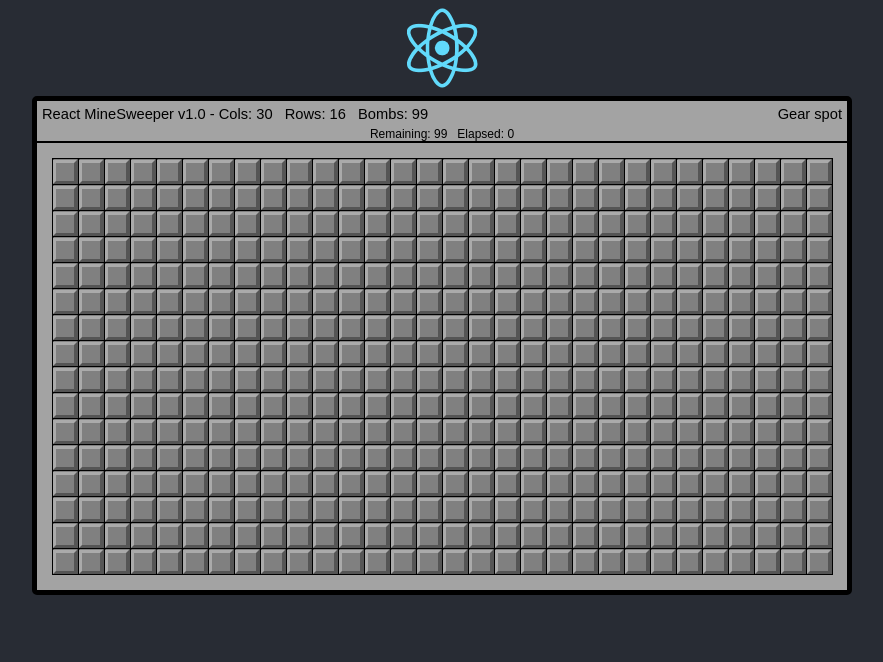
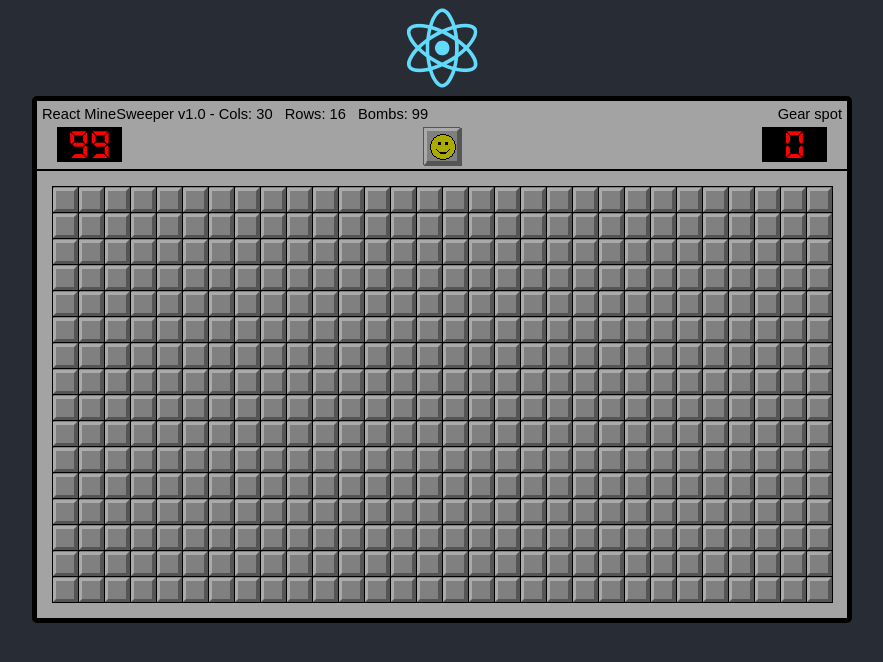
Before and after one commit to jeanfgagnon/react-mine-sweeper, a React (Create React App) app: page / in a window 1280 px wide. Shown: the top 662 px of the page, without its empty margins (198-1081 px from the left). Built offline with nearby package versions, Linux system fonts and the light colour scheme.

Commit message:
Manque la finition

```diff
--- a/src/App.css
+++ b/src/App.css
@@ -19,6 +19,7 @@
   display: flex;
   flex-direction: column;
   justify-content: flex-start;
+  overflow: hidden;
 }
 
 .App-link {
--- a/src/App.tsx
+++ b/src/App.tsx
@@ -9,7 +9,7 @@ function App() {
     <div className="App">
       <header className="App-header">
         <img src={logo} className="App-logo" alt="logo" />
-        <GameForm gameOption={{'NbRow':16,'NbCol':30,'NbBomb':99}}></GameForm>
+        <GameForm gameOption={{'NbRow':16,'NbCol':30,'NbBomb':99, 'MaxSec':999}}></GameForm>
       </header>
     </div>
   );
--- a/src/Common/CellModel.ts
+++ b/src/Common/CellModel.ts
@@ -6,5 +6,5 @@ export default class CellModel {
   public IsCleared = false;
   public Text = '';
   public CssClass = '';
-  public Style = '';
+  public CellStyle = {};
 }
--- a/src/Common/GameOption.ts
+++ b/src/Common/GameOption.ts
@@ -2,4 +2,5 @@ export default class GameOption {
   public NbRow = 0;
   public NbCol = 0;
   public NbBomb = 0;
+  public MaxSec = 0;
 }
--- a/src/Components/GameCell.tsx
+++ b/src/Components/GameCell.tsx
@@ -14,6 +14,8 @@ type Props = {
 
 export default class GameCell extends Component<Props> {
 
+  // life cycle plumbing
+
   constructor(props: Props) {
     super(props);
     this.handleClick = this.handleClick.bind(this);
@@ -21,8 +23,15 @@ export default class GameCell extends Component<Props> {
 
   render() {
     return (
-      <div onClick={this.handleClick} onContextMenu={this.handleClick} className={'game-cell ' + this.props.cellModel.CssClass}>{this.cellContent()}</div>
+      <div onClick={this.handleClick}
+           onContextMenu={this.handleClick}
+           style={this.props.cellModel.CellStyle}
+           className={'game-cell ' + this.props.cellModel.CssClass}
+      >{this.cellContent()}</div>
     );
+  }
+
+  componentDidUpdate() {
   }
 
   // event handlers
@@ -37,7 +46,6 @@ export default class GameCell extends Component<Props> {
     }
   }
 
-
   // helpers
 
   cellContent = (): ReactElement => {
--- a/src/Components/GameForm.tsx
+++ b/src/Components/GameForm.tsx
@@ -13,7 +13,8 @@ type Props = {
 };
 
 type State = {
-  elapsed: number,
+  gameOver: boolean,
+  running: boolean,
   flagCount: number
 };
 
@@ -23,11 +24,12 @@ export default class GameForm extends React.Component<Props, State> {
   constructor(props: Props) {
     super(props);
     this.state = {
-      elapsed: 0,
+      gameOver: false,
+      running: false,
       flagCount: 0
     };
-    this.startGame = this.startGame.bind(this);
-    this.setFlagCount = this.setFlagCount.bind(this);
+    // this.startGame = this.startGame.bind(this);
+    // this.setFlagCount = this.setFlagCount.bind(this);
   }
 
   componentDidMount(): void {
@@ -35,15 +37,25 @@ export default class GameForm extends React.Component<Props, State> {
   }
 
   componentWillUnmount(): void {
-    clearInterval(this.timerHandle);
   }
 
   render() {
     return (
     <div>
       <div id='divGameForm' style={{width: (this.props.gameOption.NbCol * 27 + 10)}}>
-        <GameHeader gameOption={this.props.gameOption} elapsed={this.state.elapsed} flagCount={this.state.flagCount} />
-        <GameBoard gameOption={this.props.gameOption} SetFlagCount={this.setFlagCount} OnFirstClick={this.startGame} />
+        <GameHeader
+            gameOption={this.props.gameOption}
+            running={this.state.running}
+            gameOver={this.state.gameOver}
+            OnTimeout={this.stopGame}
+            flagCount={this.state.flagCount}
+        />
+        <GameBoard
+            gameOption={this.props.gameOption}
+            SetFlagCount={this.setFlagCount}
+            OnFirstClick={this.startGame}
+            OnBoom={this.onBoom}
+        />
       </div>
 
       <div id="divConfigPanel" className='gf-hidden'>
@@ -56,20 +68,21 @@ export default class GameForm extends React.Component<Props, State> {
 
   // event handlers
 
-  startGame(): void {
-    // start timer
-    this.setState({ elapsed: 0 });
-    this.timerHandle = setInterval(() => this.incrementElapsed(), 1000);
+  // we exploded ourself
+  private onBoom = (): void => {
+    this.setState({ running: false, gameOver: true});
   }
 
-  setFlagCount = (nb: number): void => {
+  private startGame = (): void => {
+    this.setState({ running: true });
+  }
+
+  private stopGame = (): void => {
+    this.setState({ running: false });
+  }
+
+  private setFlagCount = (nb: number): void => {
     this.setState({ flagCount: nb});
   }
 
-  incrementElapsed(): void {
-    this.setState(prevState => {
-      return { elapsed: prevState.elapsed + 1 };
-   });
-  }
-
 } // component
--- a/src/Components/GameHeader.css
+++ b/src/Components/GameHeader.css
@@ -1,3 +1,10 @@
+@font-face {
+  font-family: 'DS-Digital Bold';
+  font-style: normal;
+  font-weight: normal;
+  src: local('DS-Digital Bold'), url('../Assets/DS-DIGIB.woff') format('woff');
+}
+
 #game-header {
   font-size: 9pt;
   font-family: Arial;
@@ -14,6 +21,36 @@
   color: black;
 }
 
+.container {
+  display: grid;
+  grid-template-columns: 1fr 1fr 1fr;
+  justify-items: center;
+  justify-content: space-between;
+}
+
+.digit-box {
+  font-family: 'DS-Digital Bold';
+  font-weight: normal;
+  font-weight: normal;
+  font-size: 42px;
+  color: red;
+  width: 65px;
+  height: 35px;
+  background: black;
+  display: flex;
+  align-items: center;
+  justify-content: center;
+  margin-right: 20px;
+  margin-left: 20px;
+  margin-bottom: 5px;
+}
+
+.smiley-button {
+  cursor: pointer;
+  padding: 0;
+  margin: 0;
+  background-color: #a3a3a3;
+}
 .start-pos {
   justify-self: start;
 }
--- a/src/Components/GameHeader.tsx
+++ b/src/Components/GameHeader.tsx
@@ -1,15 +1,34 @@
-import React from 'react';
+import React, { ReactElement } from 'react';
 
 import GameOption from '../Common/GameOption';
 import './GameHeader.css';
 
+import smiley from '../Assets/smiley-smile.png';
+import smileySad from '../Assets/smiley-sad.png';
+
 type Props = {
   gameOption: GameOption,
-  elapsed: number,
-  flagCount: number
+  running: boolean,
+  gameOver: boolean,
+  flagCount: number,
+  OnTimeout: () => void
 };
 
-export default class GameHeader extends React.Component<Props> {
+type State = {
+  elapsed: number;
+};
+
+export default class GameHeader extends React.Component<Props, State> {
+  private timerHandler: any = 0;
+
+  // life cycle plumbing
+
+  constructor(props: Props) {
+    super(props);
+    this.state = {
+      elapsed: 0
+    }
+  }
 
   render() {
     return (
@@ -25,9 +44,69 @@ export default class GameHeader extends React.Component<Props> {
             Gear spot
           </div>
         </div>
-        Remaining: { this.props.gameOption.NbBomb - this.props.flagCount} &nbsp;
-        Elapsed: {this.props.elapsed}
+
+        <div className="container">
+          <div className="start-pos"><div className="digit-box">{this.props.gameOption.NbBomb - this.props.flagCount}</div></div>
+          <div>
+            <div className='smiley-button' onClick={this.restart}>{this.getSmileyEL()}</div>
+          </div>
+          <div className="end-pos"><div className="digit-box">{this.state.elapsed}</div></div>
+        </div>
+
       </div>
     );
   }
-}
+
+  componentDidMount() {
+    this.checkTimer();
+  }
+
+  componentDidUpdate() {
+    this.checkTimer();
+  }
+
+  componentWillUnmount() {
+    clearInterval(this.timerHandler);
+  }
+
+  // event handlers
+  private restart(): void {
+    // calme le render
+  }
+  // helpers
+
+  // private code
+
+  private checkTimer(): void {
+    if (this.props.running) {
+      if (this.timerHandler === 0) {
+        this.timerHandler = setInterval(() => { this.incrementElapsed() }, 1000);
+      }
+    }
+    else {
+      clearInterval(this.timerHandler);
+    }
+  }
+
+  incrementElapsed(): void {
+    if (this.state.elapsed < this.props.gameOption.MaxSec) {
+      this.setState(prevState => {
+        return { elapsed: prevState.elapsed + 1 };
+      });
+    }
+    else {
+      // clearInterval(this.timerHandler); shoul be cleared after parent state's change
+      this.props.OnTimeout();
+    }
+  }
+
+  private getSmileyEL = (): ReactElement => {
+    if (this.props.gameOver) {
+      return (<img id="img-smiley" src={smileySad} alt='Sad Smiley' />);
+    }
+    else {
+      return (<img id="img-smiley" src={smiley} alt='Smiley' />);
+    }
+  }
+
+} // component
```
Also changed, not shown: src/Components/GameBoard.tsx (+46 -16 lines).
